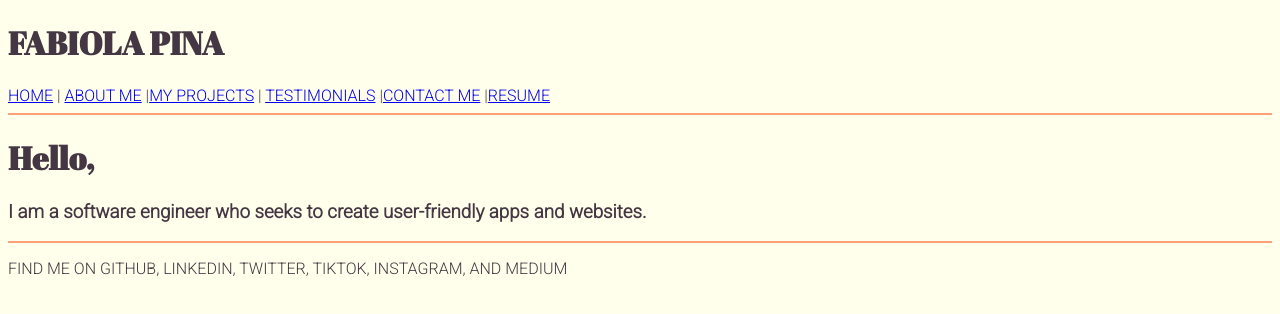
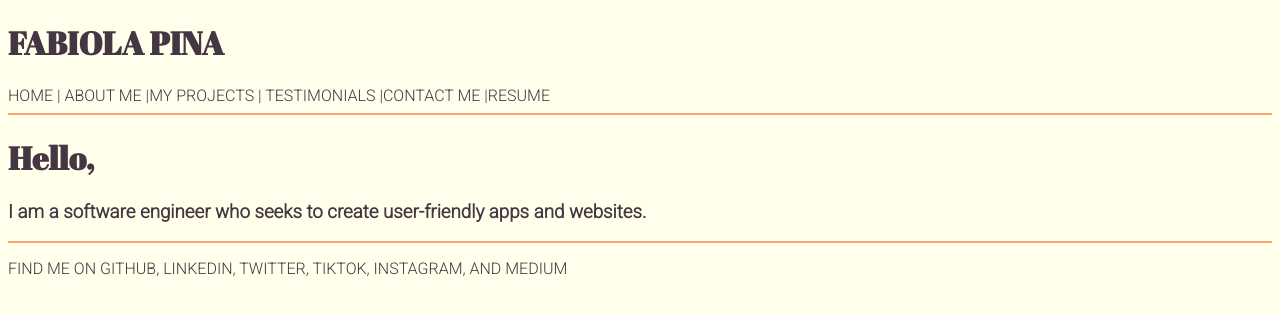
Before and after one commit to fabiolamariapina/portfolio-website, a React (Create React App) app in the folder portfolio/: page / in a window 1280 px wide. Shown: the top 314 px of the page. Built offline with nearby package versions, Linux system fonts and the light colour scheme.

Commit message:
styled links that will apply to my whole website

```diff
--- a/portfolio/src/index.css
+++ b/portfolio/src/index.css
@@ -20,3 +20,12 @@ hr {
 h1 {
   font-family: "Abril Fatface", cursive;
 }
+
+a {
+  text-decoration: none;
+  color: #453643;
+}
+
+a:hover {
+  color: #00858f;
+}
```
